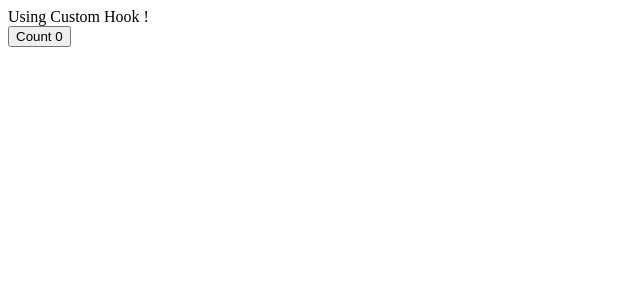
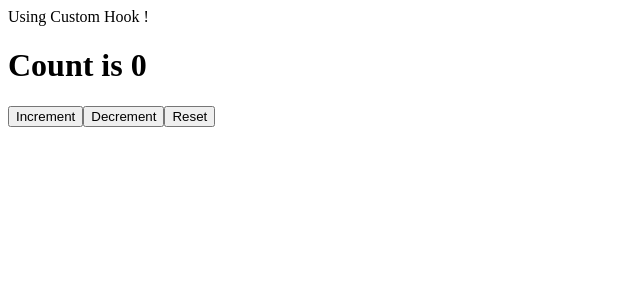
Before and after one commit to MrTwinkleSharma/Full-Stack-React, a React (Create React App) app in the folder tut-app/: page / in a window 1280 px wide. Shown: the top 300 px of the page, without its empty margins (0-640 px from the left). Built offline with nearby package versions, Linux system fonts and the light colour scheme.

Commit message:
Custom Hook II

```diff
--- /dev/null
+++ b/tut-app/src/components/Custom Hooks/useCounter.jsx
@@ -0,0 +1,23 @@
+import { useState } from "react";
+
+function useCounter(intialCount = 0, value){
+
+    const [count , setCount ] = useState(intialCount);
+
+    const increment = () =>{
+        setCount(prevCount => prevCount + value);
+
+    }
+    const decrement = () =>{
+        setCount(prevCount => prevCount - value);
+
+    }
+    const reset = () => {
+        setCount(intialCount);
+
+    }
+    return [count, increment, decrement, reset];
+
+}
+
+export default useCounter;
--- a/tut-app/src/components/CustomHook.jsx
+++ b/tut-app/src/components/CustomHook.jsx
@@ -1,13 +1,15 @@
-import React, { useState } from 'react';
-import useDocumentTitle from './Custom Hooks/useDocumentTitle';
+import React from 'react';
+import useCounter from './Custom Hooks/useCounter';
 
 function CustomHook(){
 
-       const [count, setCount] = useState(0);
-       useDocumentTitle(count);
+       const [count, increment, decrement, reset] = useCounter(0,1);
 
        return<>
-       <button onClick={()=>setCount(count+1)}>Count {count}</button>
+       <h1>Count is {count}</h1>
+       <button onClick={increment}> Increment </button>
+       <button onClick={decrement}> Decrement </button>
+       <button onClick={reset}> Reset </button>
        </>
 }
 
```
